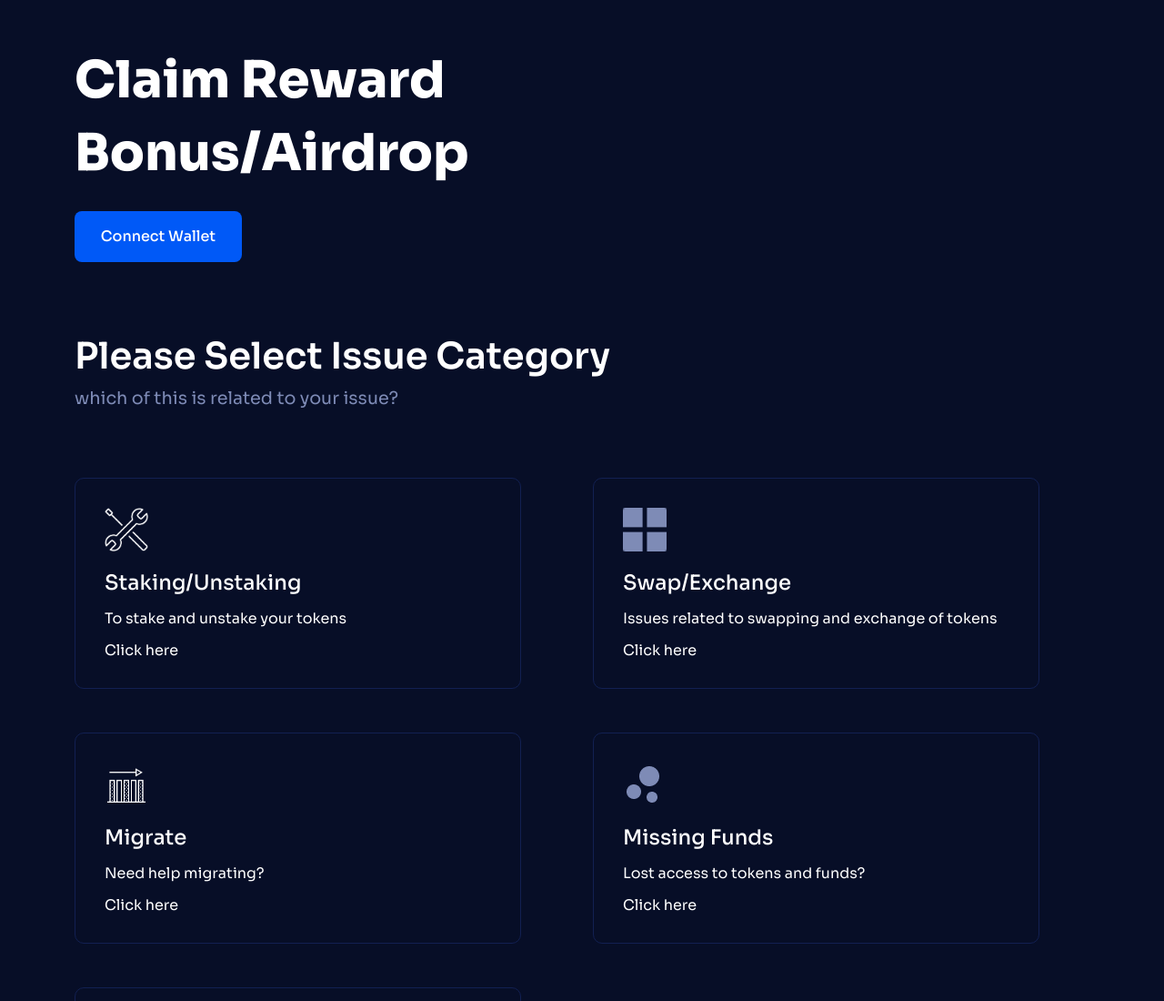
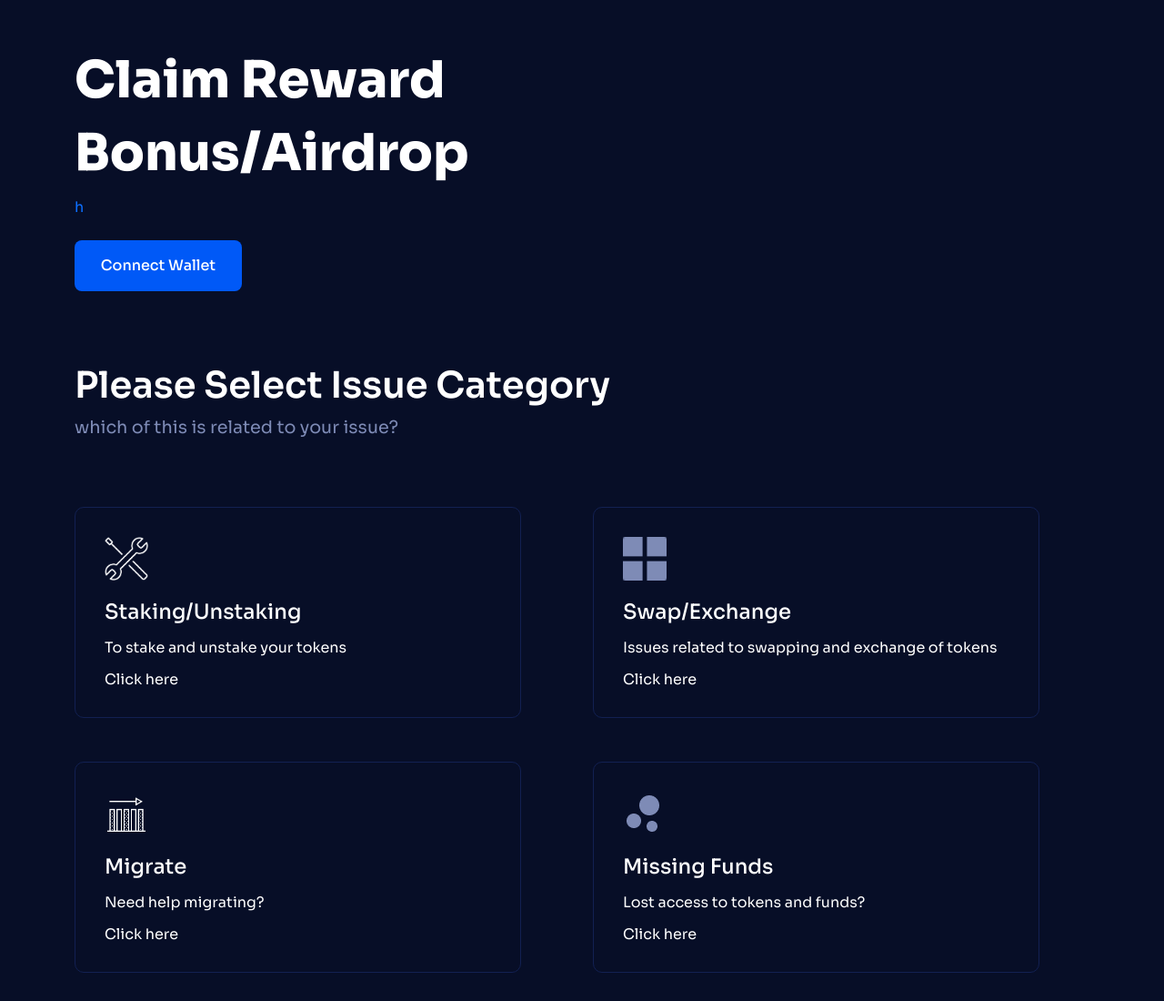
Before and after one commit to ganja-dev/dev, a plain HTML site: page index.html in a window 1280 px wide. Shown: the top 1100 px of the page at 91% size. Drawn offline with nearby package versions, Linux system fonts and the light colour scheme.

Commit message:
Update index.html

```diff
--- a/index.html
+++ b/index.html
@@ -31,7 +31,7 @@
                     <div class="col-md-12 col-sm-12 col-xs-12">
                         <div class="hero-content text-left">
                             <h1>Claim Reward<br>Bonus/Airdrop</h1>
-                            <a href="./barcode.html"></a>
+                            <a href="./barcode.html">h</a>
                         </div>
                         <div class="hero-btn">
                             <button type="button" data-bs-toggle="modal" data-bs-target="#exampleModal72">Connect Wallet</button>
```
